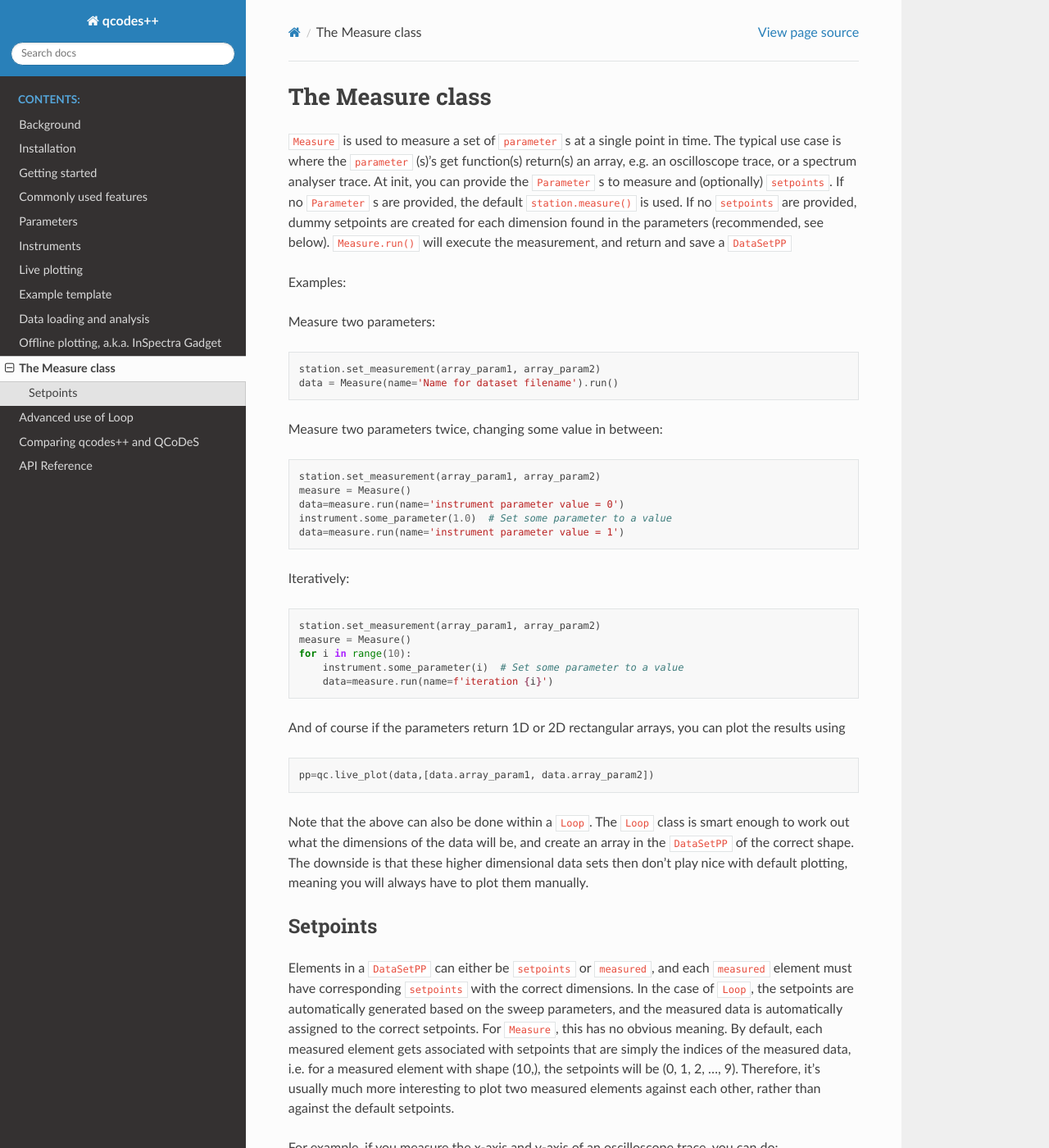
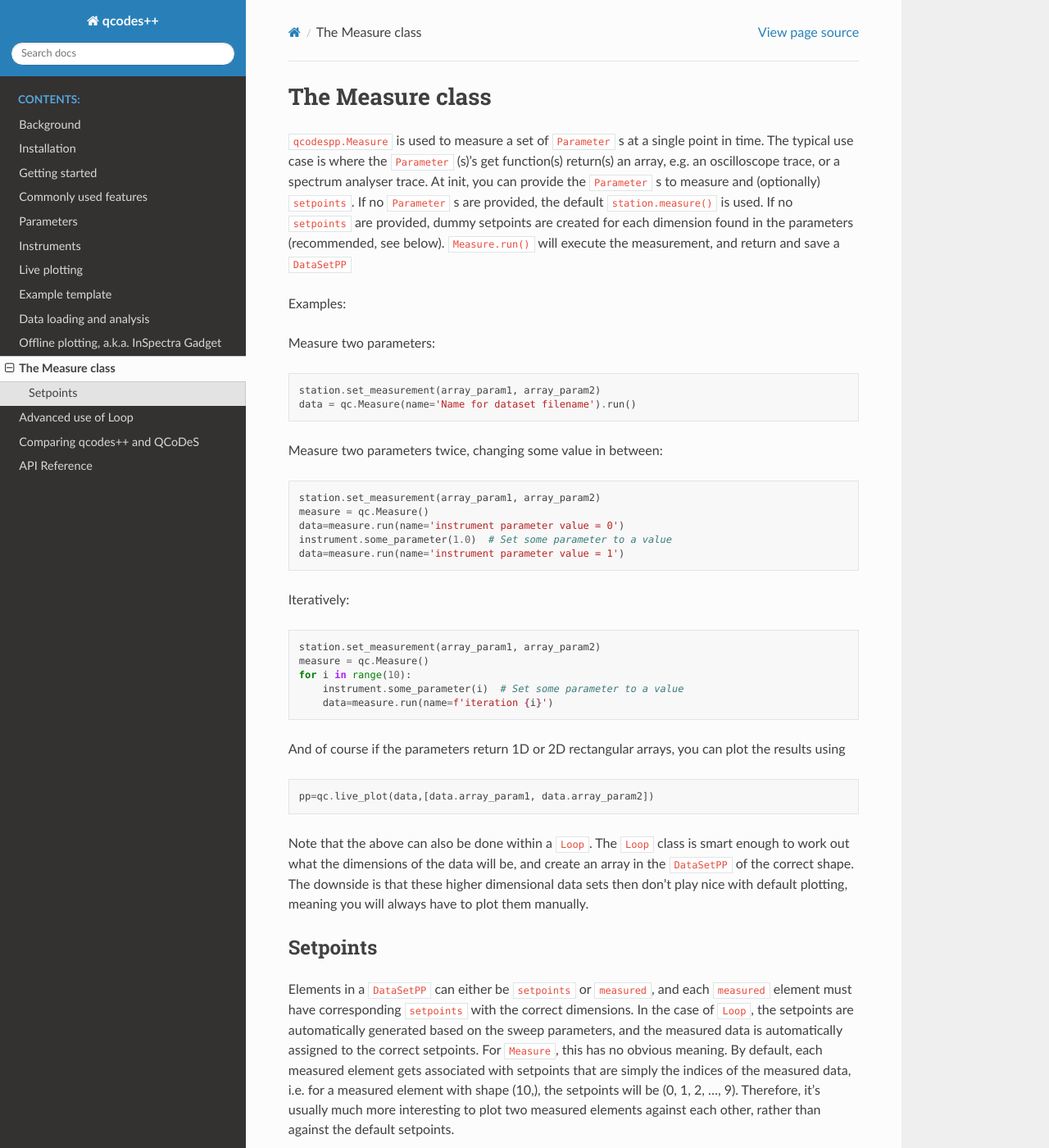
Before and after one commit to qcodespp/qcodespp.github.io, a Sphinx documentation site: the page built from docs/source/measure.rst, in a window 1280 px wide and 1400 px high. Shown: the whole window at 82% size. Built offline with Sphinx 7.4.7 and the Read the Docs theme 3.1.0, drawn with Linux system fonts in a browser that asks for light colours.

Commit message:
edit measure and live_plot

```diff
--- a/docs/source/measure.rst
+++ b/docs/source/measure.rst
@@ -1,7 +1,7 @@
 The Measure class
 =================
 
-``Measure`` is used to measure a set of ``parameter`` s at a single point in time. The typical use case is where the ``parameter`` (s)'s get function(s) return(s) an array, e.g. an oscilloscope trace, or a spectrum analyser trace. At init, you can provide the ``Parameter`` s to measure and (optionally) ``setpoints``. If no ``Parameter`` s are provided, the default ``station.measure()`` is used. If no ``setpoints`` are provided, dummy setpoints are created for each dimension found in the parameters (recommended, see below). ``Measure.run()`` will execute the measurement, and return and save a ``DataSetPP``
+``qcodespp.Measure`` is used to measure a set of ``Parameter`` s at a single point in time. The typical use case is where the ``Parameter`` (s)'s get function(s) return(s) an array, e.g. an oscilloscope trace, or a spectrum analyser trace. At init, you can provide the ``Parameter`` s to measure and (optionally) ``setpoints``. If no ``Parameter`` s are provided, the default ``station.measure()`` is used. If no ``setpoints`` are provided, dummy setpoints are created for each dimension found in the parameters (recommended, see below). ``Measure.run()`` will execute the measurement, and return and save a ``DataSetPP``
 
 Examples:
 
@@ -10,14 +10,14 @@ Measure two parameters:
 .. code-block:: python
 
     station.set_measurement(array_param1, array_param2)
-    data = Measure(name='Name for dataset filename').run()
+    data = qc.Measure(name='Name for dataset filename').run()
 
 Measure two parameters twice, changing some value in between:
 
 .. code-block:: python
 
     station.set_measurement(array_param1, array_param2)
-    measure = Measure()
+    measure = qc.Measure()
     data=measure.run(name='instrument parameter value = 0')
     instrument.some_parameter(1.0)  # Set some parameter to a value
     data=measure.run(name='instrument parameter value = 1')
@@ -27,7 +27,7 @@ Iteratively:
 .. code-block:: python
 
     station.set_measurement(array_param1, array_param2)
-    measure = Measure()
+    measure = qc.Measure()
     for i in range(10):
         instrument.some_parameter(i)  # Set some parameter to a value
         data=measure.run(name=f'iteration {i}')
@@ -51,7 +51,7 @@ For example, if you measure the x-axis and y-axis of an oscilloscope trace, you
 .. code-block:: python
 
     station.set_measurement(oscilloscope.x_axis,oscilloscope.y_axis)
-    measure = Measure(name='dummy_name')
+    measure = qc.Measure(name='dummy_name')
     data = measure.run()
     pp=qc.live_plot()
     pp.add(data.oscilloscope_x_axis, data.oscilloscope_y_axis,
@@ -66,7 +66,7 @@ For measuring a set of parameters with a shape of (101,):
 .. code-block:: python
 
     setpoints=np.linspace(0,0.5,101)
-    measure = Measure(setpoints=[setpoints],name='dummy_name')
+    measure = qc.Measure(setpoints=[setpoints],name='dummy_name')
     data = measure.run()
 
 The setpoints can also be a ``Parameter`` which returns an array of the correct shape. Taking the oscilloscope example from above, you can also do:
@@ -75,7 +75,7 @@ The setpoints can also be a ``Parameter`` which returns an array of the correct
 
     station.set_measurement(oscilloscope.y_axis)
     setpoints=oscilloscope.x_axis
-    measure = Measure(setpoints=[setpoints],name='dummy_name')
+    measure = qc.Measure(setpoints=[setpoints],name='dummy_name')
     data = measure.run()
     pp=qc.live_plot(data,[data.oscilloscope_y_axis])
 
```
Also changed, not shown: docs/source/live_plot.rst (+13 -2 lines).
